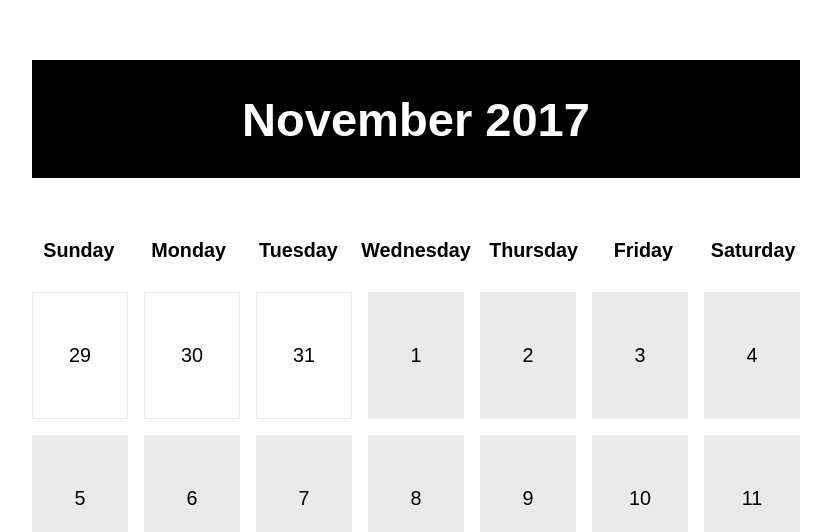
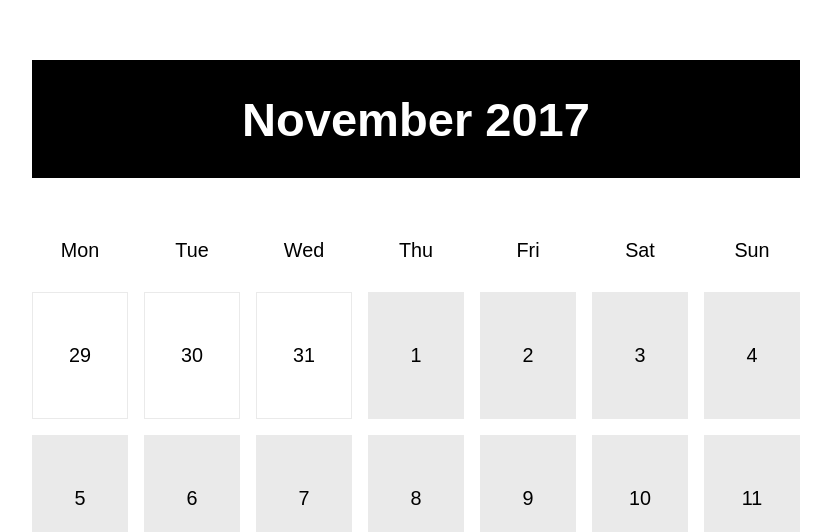
Before and after one commit to AndreyKonovalenko/goals, a React app: page / in a window 1280 px wide. Shown: the part 268-800 px from the top of the page, without its empty margins (224-1055 px from the left). Built offline with nearby package versions, Linux system fonts and the light colour scheme.

Commit message:
Setup renderDays function in CalendarCssTricks component

```diff
--- a/src/components/CalendarCssTricks/CalendarCssTricks.css
+++ b/src/components/CalendarCssTricks/CalendarCssTricks.css
@@ -85,8 +85,7 @@ abbr[title] {
         font-size: 0;
     }
 
-    .Weekdays > li abbr:after {
-        content: attr(title);
+    .Weekdays > li {
         font-size: calc(16px + (26 - 16) * ((100vw - 300px) / (1600 - 300)));
         text-align: center;
     }
--- a/src/components/CalendarCssTricks/CalendarCssTricks.js
+++ b/src/components/CalendarCssTricks/CalendarCssTricks.js
@@ -1,38 +1,37 @@
 import React, {Component} from 'react';
+import dateFns from 'date-fns';
 
 import cssObject from './CalendarCssTricks.css';
 
 class CalendarCssTricks extends Component {
+    state = {
+        currentMonth: new Date(),
+        selectedDate: new Date(),
+    };
+
+    renderDays() {
+        const days = [];
+        const dateFormat = "ddd"
+        let startDate = dateFns.startOfWeek(this.state.currentMonth, {weekStartsOn:1});
+
+        for (let i = 0; i < 7; i++) {
+            days.push(
+                <li className={cssObject.center} key={i}>
+                    {dateFns.format(dateFns.addDays(startDate, i), dateFormat)}
+                </li>
+            );
+        }
+
+        return <ul className={cssObject.Weekdays}>{days}</ul>;
+      }
+
     render() {
         return (
             <div className={cssObject.Calendar}>
                 <header>
                     <h1>November 2017</h1>
                 </header>
-
-                <ul className={cssObject.Weekdays}>
-                    <li>
-                        <abbr title="S">Sunday</abbr>
-                    </li>
-                    <li>
-                        <abbr title="M">Monday</abbr>
-                    </li>
-                    <li>
-                        <abbr title="T">Tuesday</abbr>
-                    </li>
-                    <li>
-                        <abbr title="W">Wednesday</abbr>
-                    </li>
-                    <li>
-                        <abbr title="T">Thursday</abbr>
-                    </li>
-                    <li>
-                        <abbr title="F">Friday</abbr>
-                    </li>
-                    <li>
-                        <abbr title="S">Saturday</abbr>
-                    </li>
-                </ul>
+                {this.renderDays()}
 
                 <ul className={cssObject.DayGrid}>
                     <li className="month=prev">29</li>
--- a/src/containers/CustomCalendar/CustomCalendar.js
+++ b/src/containers/CustomCalendar/CustomCalendar.js
@@ -10,6 +10,8 @@ class CustomCalendar extends Component  {
         currentMonth: new Date(),
         selectedDate: new Date()
     };
+
+
 
     renderHeader() {
         const dateFormat = "MMMM YYYY";
```
